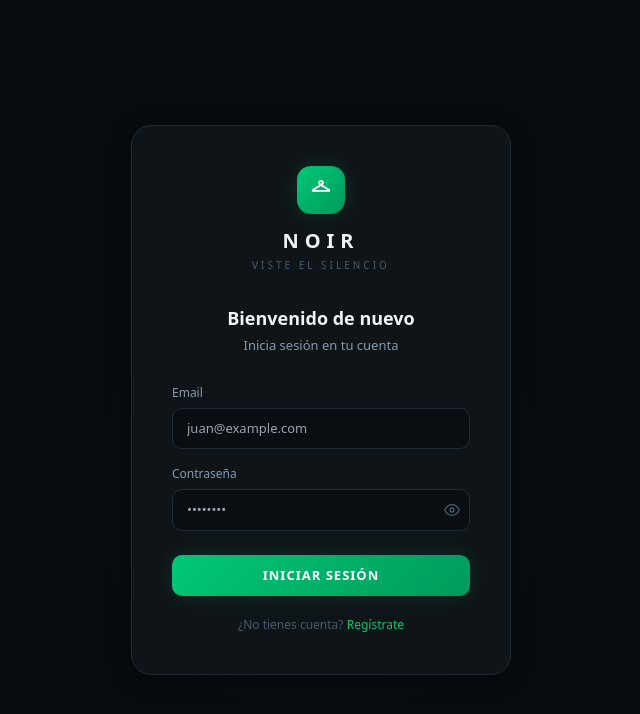
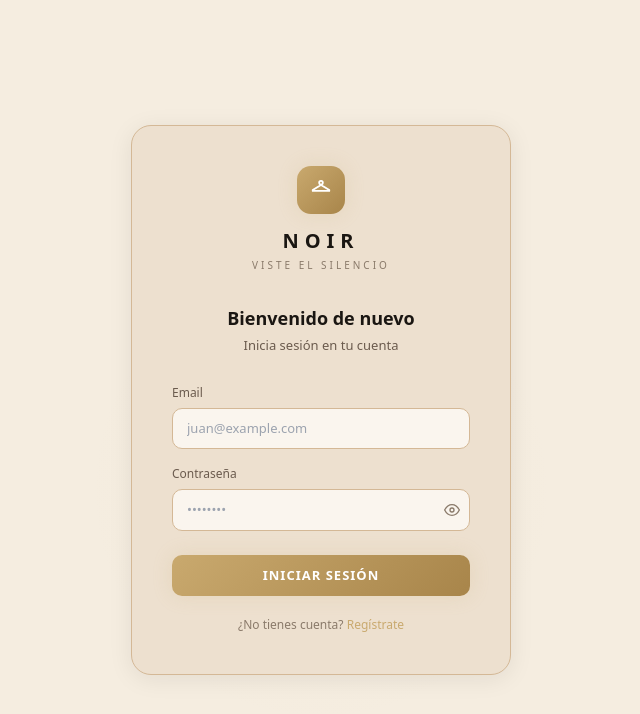
Before and after one commit to JaimeAmuedoJAH/E-commerce_frontend, a React (Vite) app: page /login in a window 1280 px wide. Shown: the top 714 px of the page, without its empty margins (319-959 px from the left). Built offline with nearby package versions, Linux system fonts and the light colour scheme.

Commit message:
Feature: actualizado estilo de la app

```diff
--- a/src/components/NavBarPublica.tsx
+++ b/src/components/NavBarPublica.tsx
@@ -22,7 +22,7 @@ const NavBarPublica = () => {
 
   return (
     <nav style={{
-      background: `${theme.colors.bg}ee`,
+      background: `${theme.colors.bgNav}ee`,
       backdropFilter: 'blur(12px)',
       borderBottom: `1px solid ${theme.colors.border}`,
       padding: '0 2.5rem',
--- a/src/styles/theme.ts
+++ b/src/styles/theme.ts
@@ -1,33 +1,40 @@
 export const theme = {
   colors: {
     // Fondos
-    bg: '#080c0f',
-    bgCard: '#0f1419',
-    bgCardHover: '#141a21',
-    bgInput: '#0a0e12',
+    bg: '#f5ede0',
+    bgCard: '#ede0cf',
+    bgCardHover: '#e8d8c4',
+    bgInput: '#faf5ee',
+
+    // Navbar
+    bgNav: '#1a1612',
 
     // Bordes
-    border: '#1e2a35',
-    borderHover: '#2a3a48',
-    borderAccent: '#00c875',
+    border: '#d4b896',
+    borderHover: '#c4a880',
+    borderAccent: '#c9a96e',
 
     // Texto
-    textPrimary: '#f0f4f8',
-    textSecondary: '#8899aa',
-    textMuted: '#4a5a6a',
+    textPrimary: '#1a1612',
+    textSecondary: '#6b5b4e',
+    textMuted: '#8a7a6a',
 
-    // Acento verde
-    accent: '#00c875',
-    accentDark: '#009a5c',
-    accentLight: '#00e688',
-    accentBg: '#00c87510',
+    // Texto navbar (claro para contrastar con fondo negro)
+    textNav: '#e8dcc8',
+    textNavMuted: '#8a7a6a',
+
+    // Acento dorado/tostado
+    accent: '#c9a96e',
+    accentDark: '#a8854a',
+    accentLight: '#e0c48a',
+    accentBg: '#c9a96e18',
 
     // Estados
-    error: '#ff4d6d',
-    errorBg: '#ff4d6d12',
-    errorBorder: '#ff4d6d40',
-    warning: '#ffb830',
-    success: '#00c875',
+    error: '#8b2a2a',
+    errorBg: '#8b2a2a10',
+    errorBorder: '#8b2a2a40',
+    warning: '#b8860b',
+    success: '#4a7a48',
   },
   radius: {
     sm: '6px',
@@ -37,7 +44,7 @@ export const theme = {
     full: '999px',
   },
   shadow: {
-    card: '0 4px 24px rgba(0,0,0,0.4)',
-    accent: '0 0 20px rgba(0,200,117,0.15)',
+    card: '0 4px 24px rgba(26,22,18,0.08)',
+    accent: '0 0 20px rgba(201,169,110,0.2)',
   },
 }
```
